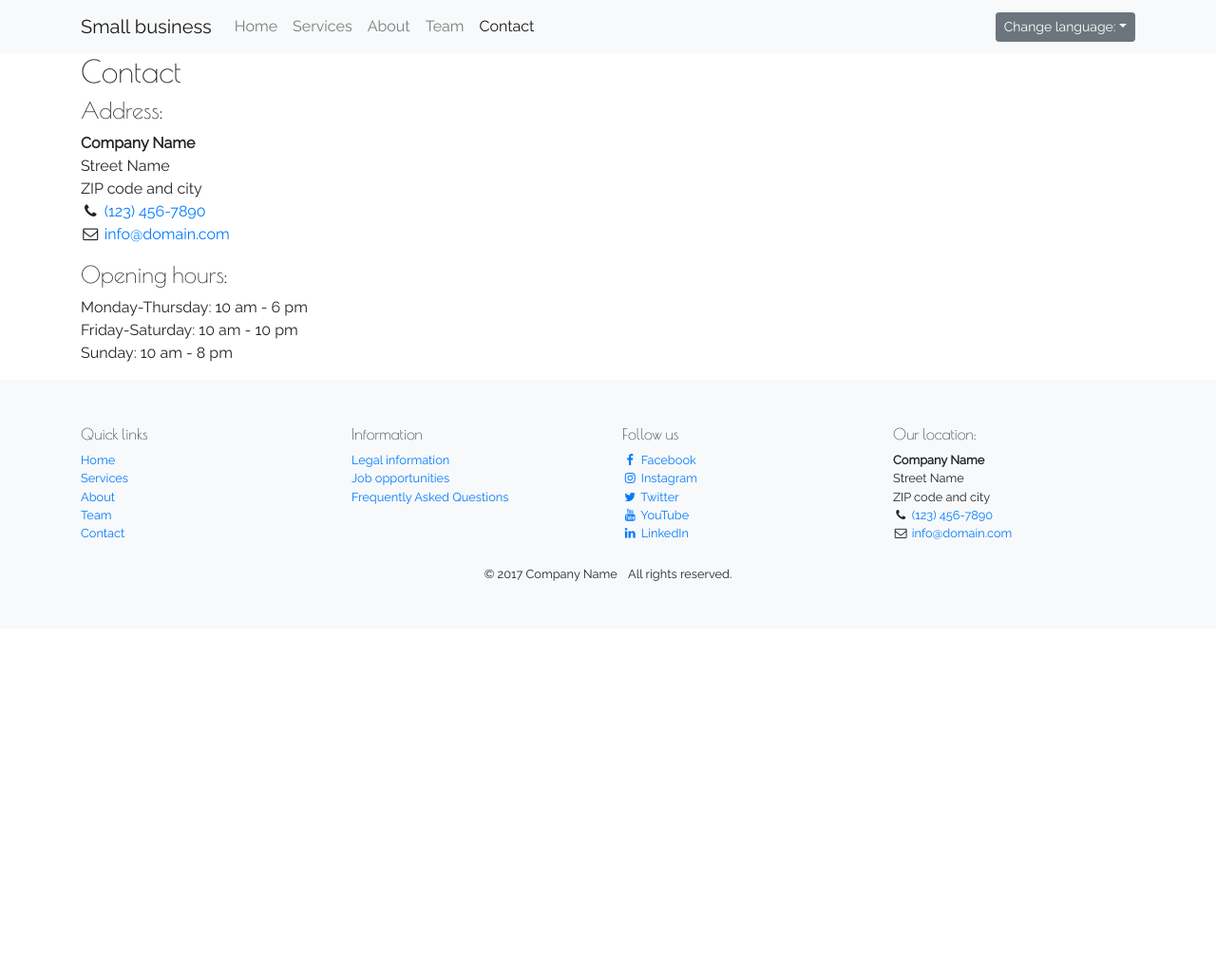
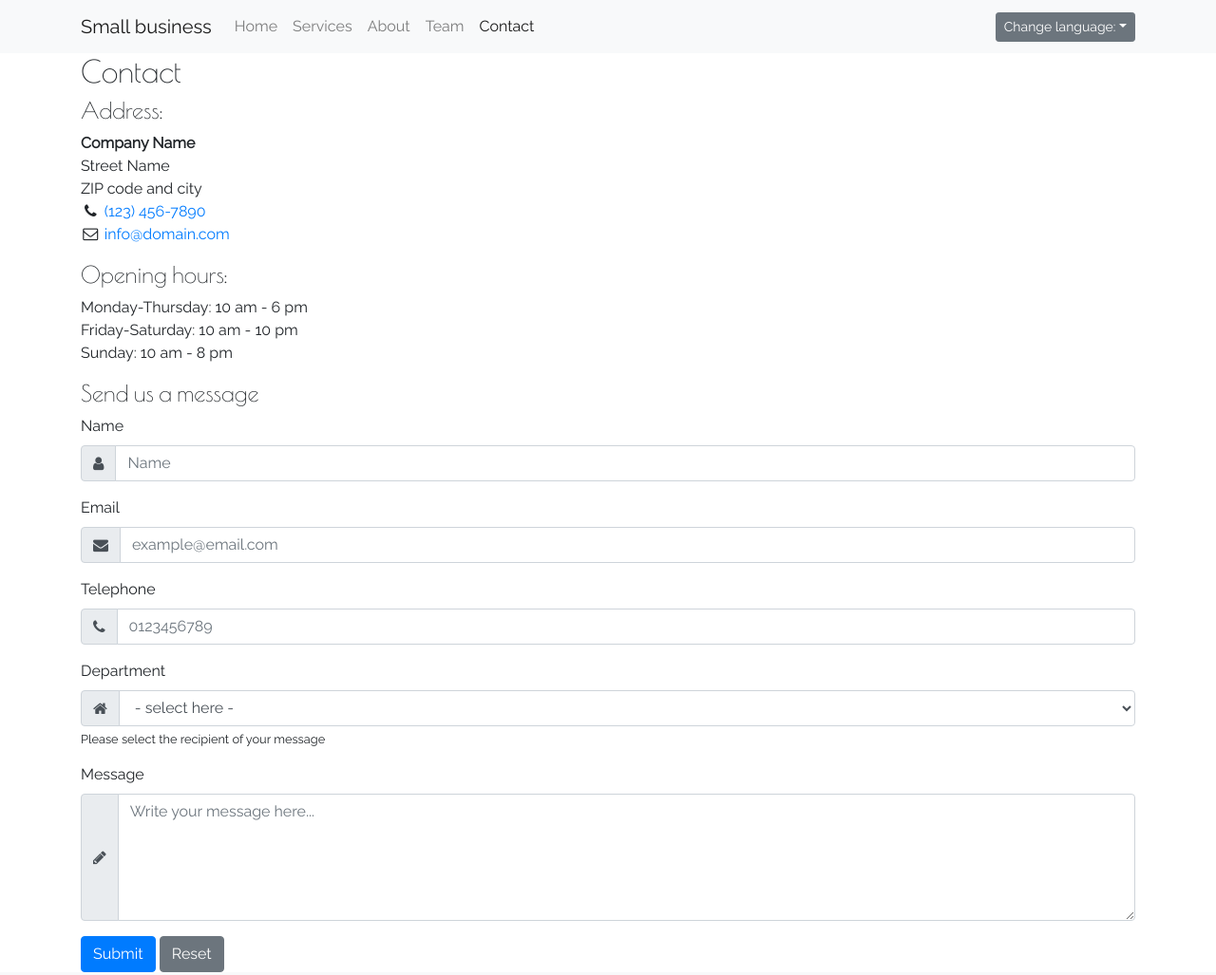
Before and after one commit to milena-mica/SmallBusinessPage, a plain HTML site: page contact.html in a window 1280 px wide. Shown: the top 1027 px of the page at 95% size. Before the commit the page ends 800 px from the top, so only its background shows below. Drawn offline with nearby package versions, Linux system fonts and the light colour scheme.

Commit message:
Contact page/Message

```diff
--- a/contact.html
+++ b/contact.html
@@ -75,6 +75,72 @@
      Friday-Saturday: 10 am - 10 pm<br>
      Sunday: 10 am - 8 pm<br>
    </p>
+   <h4>Send us a message</h4>
+   <form>
+     <div class="form-group">
+      <label for="name">Name</label>
+       <div class="input-group">
+         <div class="input-group-prepend">
+           <span class="input-group-text">
+             <i class="fa fa-user" aria-hidden="true"></i>
+           </span>
+         </div>
+         <input type="text" id="name" class="form-control" name="name" placeholder="Name" required>
+       </div>
+     </div>
+     <div class="form-group">
+      <label for="email">Email</label>
+       <div class="input-group">
+         <div class="input-group-prepend">
+           <span class="input-group-text">
+             <i class="fa fa-envelope" aria-hidden="true"></i>
+           </span>
+         </div>
+         <input type="email" id="email" class="form-control" name="email" placeholder="example@email.com" required>
+       </div>
+     </div>
+     <div class="form-group">
+      <label for="telephone">Telephone</label>
+       <div class="input-group">
+         <div class="input-group-prepend">
+           <span class="input-group-text">
+             <i class="fa fa-phone" aria-hidden="true"></i>
+           </span>
+         </div>
+         <input type="tel" id="telephone" class="form-control" name="telephone" placeholder="0123456789">
+       </div>
+     </div>
+     <div class="form-group">
+      <label for="department">Department</label>
+       <div class="input-group">
+         <div class="input-group-prepend">
+           <span class="input-group-text">
+             <i class="fa fa-home" aria-hidden="true"></i>
+           </span>
+         </div>
+         <select id="department" class="form-control" name="department" aria-describedby="department-help-block" required>
+           <option value="">- select here -</option>
+           <option value="business">Business</option>
+           <option value="sale">Sale</option>
+           <option value="support">Support</option>
+         </select>
+       </div>
+       <small id="department-help-block" class="form-text">Please select the recipient of your message</small>
+     </div>
+     <div class="form-group">
+      <label for="message">Message</label>
+       <div class="input-group">
+         <div class="input-group-prepend">
+           <span class="input-group-text">
+             <i class="fa fa-pencil" aria-hidden="true"></i>
+           </span>
+         </div>
+         <textarea id="message" class="form-control" name="message" rows="5" placeholder="Write your message here..." required></textarea>
+       </div>
+     </div>
+     <button type="submit" class="btn btn-primary">Submit</button>
+     <button type="reset" class="btn btn-secondary">Reset</button>
+   </form>
  </div>
 
   <footer class="small bg-light">
```
